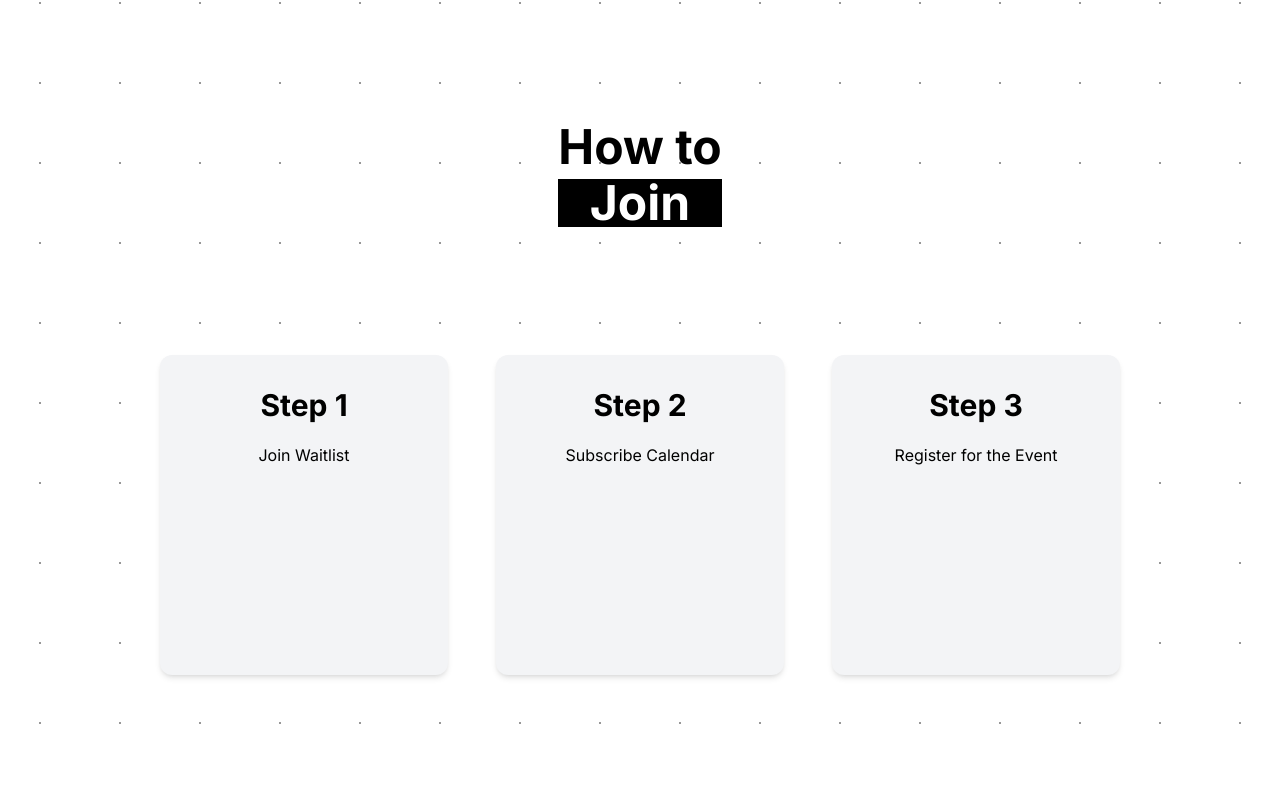
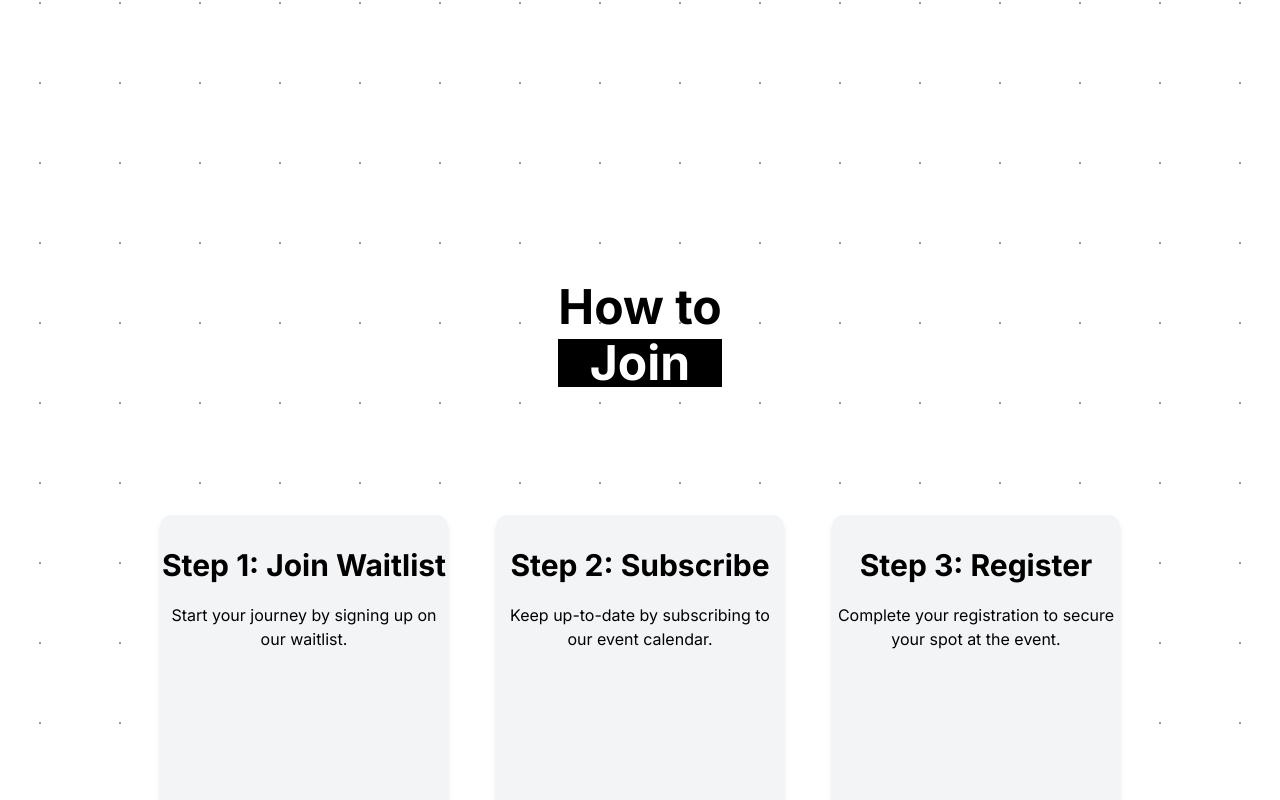
Before and after one commit to Kavirubc/thedailygrind-landing, a Next.js app: page / in a window 1280 px wide. Shown: the part 1477-2277 px from the top of the page. Built offline with nearby package versions, Linux system fonts and the light colour scheme.

Commit message:
calendar text typo update

```diff
--- a/src/components/herosec.tsx
+++ b/src/components/herosec.tsx
@@ -28,7 +28,7 @@ export const Herosec = () => {
                             </Link>
                             <Link target='_blank' href='https://lu.ma/thedailygrind'>
                                 <button className='px-5 py-1 border items-center border-black flex flex-row gap-x-1 hover:border-violet-600 hover:text-white hover:bg-purple-pink-gradient'>
-                                    Calender <CalendarCheck2 height={18} />
+                                    Calendar <CalendarCheck2 height={18} />
                                 </button>
                             </Link>
                         </div>
--- a/src/components/steps.tsx
+++ b/src/components/steps.tsx
@@ -3,41 +3,42 @@ import React from 'react';
 export const Steps = () => {
     return (
 
-        <main className='flex bg-white flex-col pb-40 justify-center items-center text-center px-4 sm:px-6 md:px-8 gradient-background'>
+        <main className="flex flex-col justify-center items-center text-center bg-white px-4 py-40 gradient-background sm:px-6 md:px-8">
             <div>
-                <h1 className='text-4xl sm:text-5xl font-bold'>
+                <h1 className="font-bold text-4xl sm:text-5xl">
                     How to
                 </h1>
-                <h1 className='text-4xl mt-2 sm:text-5xl font-bold bg-black text-white '>
+                <h1 className="mt-2 font-bold text-4xl text-white bg-black sm:text-5xl">
                     Join
                 </h1>
             </div>
-            <div className='flex flex-col md:flex-row gap-y-12 md:gap-x-12 mt-32 justify-around group'>
-                <div className='shadow-md lg:w-72 w-auto min-w-48 lg:h-80 h-auto rounded-xl bg-gray-100 transition duration-300 ease-in-out transform hover:-translate-y-3 px-3 lg:px-0'>
-                    <h1 className='text-2xl sm:text-3xl font-bold mt-8'>
-                        Step 1
-                    </h1>
-                    <p className='text-base max-w-2xl mb-5 mt-5'>
-                        Join Waitlist
+            <div className="flex flex-col gap-y-12 mt-32 md:flex-row md:gap-x-12 justify-around group">
+                <div className="transition duration-300 ease-in-out transform hover:-translate-y-3 shadow-md w-auto min-w-48 lg:w-72 h-auto lg:h-80 rounded-xl bg-gray-100 px-3 lg:px-0">
+                    <h2 className="mt-8 font-bold text-2xl sm:text-3xl ">
+                        Step 1: Join Waitlist
+                    </h2>
+                    <p className="mt-5 mb-5 max-w-2xl text-base">
+                        Start your journey by signing up on our waitlist.
                     </p>
                 </div>
-                <div className='shadow-md lg:w-72 w-auto min-w-48 lg:h-80 h-auto rounded-xl bg-gray-100 transition duration-300 ease-in-out transform hover:-translate-y-3 px-3 lg:px-0'>
-                    <h1 className='text-2xl sm:text-3xl font-bold mt-8'>
-                        Step 2
-                    </h1>
-                    <p className='text-base max-w-2xl mb-5 mt-5'>
-                        Subscribe Calendar
+                <div className="transition duration-300 ease-in-out transform hover:-translate-y-3 shadow-md w-auto min-w-48 lg:w-72 h-auto lg:h-80 rounded-xl bg-gray-100 px-3 lg:px-0">
+                    <h2 className="mt-8 font-bold text-2xl sm:text-3xl">
+                        Step 2: Subscribe
+                    </h2>
+                    <p className="mt-5 mb-5 max-w-2xl text-base">
+                        Keep up-to-date by subscribing to our event calendar.
                     </p>
                 </div>
-                <div className='shadow-md lg:w-72 w-auto min-w-48 lg:h-80 h-auto rounded-xl bg-gray-100 transition duration-300 ease-in-out transform hover:-translate-y-3 px-3 lg:px-0'>
-                    <h1 className='text-2xl sm:text-3xl font-bold mt-8'>
-                        Step 3
-                    </h1>
-                    <p className='text-base max-w-2xl mb-5 mt-5'>
-                        Register for the Event
+                <div className="transition duration-300 ease-in-out transform hover:-translate-y-3 shadow-md w-auto min-w-48 lg:w-72 h-auto lg:h-80 rounded-xl bg-gray-100 px-3 lg:px-0">
+                    <h2 className="mt-8 font-bold text-2xl sm:text-3xl">
+                        Step 3: Register
+                    </h2>
+                    <p className="mt-5 mb-5 max-w-2xl text-base">
+                        Complete your registration to secure your spot at the event.
                     </p>
                 </div>
             </div>
         </main>
+
     );
 };
```
